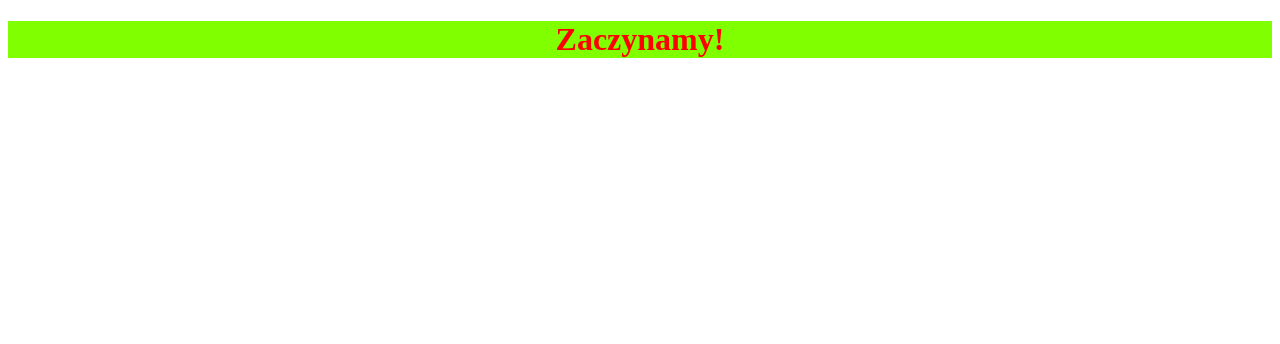
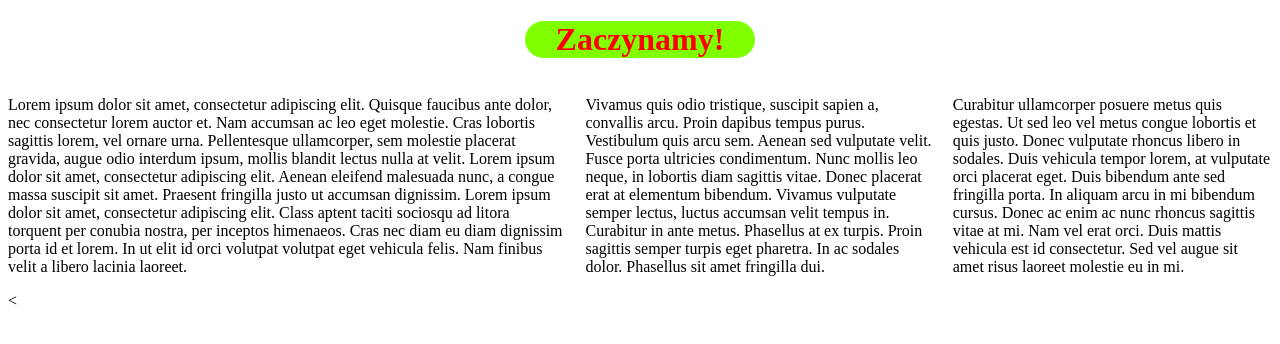
Before and after one commit to Biedrzyk/Nauka_jeden, a website: page index.html in a window 1280 px wide. Drawn offline with Linux system fonts and the light colour scheme.

Commit message:
Add some text

```diff
--- a/CSS/style.css
+++ b/CSS/style.css
@@ -1,7 +1,26 @@
 .title {
-    color:red;
+    color: red;
+    text-align: center;
+    display: flex;
+    justify-content: center;
+    z-index: 1;
+    position: relative;
+}
+
+.start {
+    border-radius: 20px;
     background-color: chartreuse;
-    text-align: center;
-    display:flex;
-    justify-content: center;
-    }
+    z-index: 2;
+    width: 230px;
+    height: auto;
+    margin: auto;
+}
+
+.text {
+    display: flex;
+    column-count: 3;
+    column-gap: 20px;
+    column-rule-style: solid;
+    column-rule-width: 1px;
+    column-rule-color: #D1D1D1;
+}
--- a/index.html
+++ b/index.html
@@ -1,11 +1,30 @@
 <!DOCTYPE html>
 <html lang="en">
+
 <head>
     <meta charset="utf-8">
     <title>My first website</title>
     <link rel="stylesheet" href="css/style.css">
 </head>
+
 <body>
+    <div class="start">
         <h1 class="title">Zaczynamy!</h1>
-  </body>
+    </div>
+    <div class="text">
+        <p>Lorem ipsum dolor sit amet, consectetur adipiscing elit. Quisque faucibus ante dolor, nec consectetur lorem auctor et. Nam accumsan ac leo eget molestie. Cras lobortis sagittis lorem, vel ornare urna. Pellentesque ullamcorper, sem molestie placerat
+            gravida, augue odio interdum ipsum, mollis blandit lectus nulla at velit. Lorem ipsum dolor sit amet, consectetur adipiscing elit. Aenean eleifend malesuada nunc, a congue massa suscipit sit amet. Praesent fringilla justo ut accumsan dignissim.
+            Lorem ipsum dolor sit amet, consectetur adipiscing elit. Class aptent taciti sociosqu ad litora torquent per conubia nostra, per inceptos himenaeos. Cras nec diam eu diam dignissim porta id et lorem. In ut elit id orci volutpat volutpat eget
+            vehicula felis. Nam finibus velit a libero lacinia laoreet.</p>
+
+        <p>Vivamus quis odio tristique, suscipit sapien a, convallis arcu. Proin dapibus tempus purus. Vestibulum quis arcu sem. Aenean sed vulputate velit. Fusce porta ultricies condimentum. Nunc mollis leo neque, in lobortis diam sagittis vitae. Donec
+            placerat erat at elementum bibendum. Vivamus vulputate semper lectus, luctus accumsan velit tempus in. Curabitur in ante metus. Phasellus at ex turpis. Proin sagittis semper turpis eget pharetra. In ac sodales dolor. Phasellus sit amet fringilla
+            dui.
+        </p>
+
+        <p>Curabitur ullamcorper posuere metus quis egestas. Ut sed leo vel metus congue lobortis et quis justo. Donec vulputate rhoncus libero in sodales. Duis vehicula tempor lorem, at vulputate orci placerat eget. Duis bibendum ante sed fringilla porta.
+            In aliquam arcu in mi bibendum cursus. Donec ac enim ac nunc rhoncus sagittis vitae at mi. Nam vel erat orci. Duis mattis vehicula est id consectetur. Sed vel augue sit amet risus laoreet molestie eu in mi.</p>
+    </div>
+    < </body>
+
 </html>
```
Lines whose indentation alone changed are shown as unchanged.
